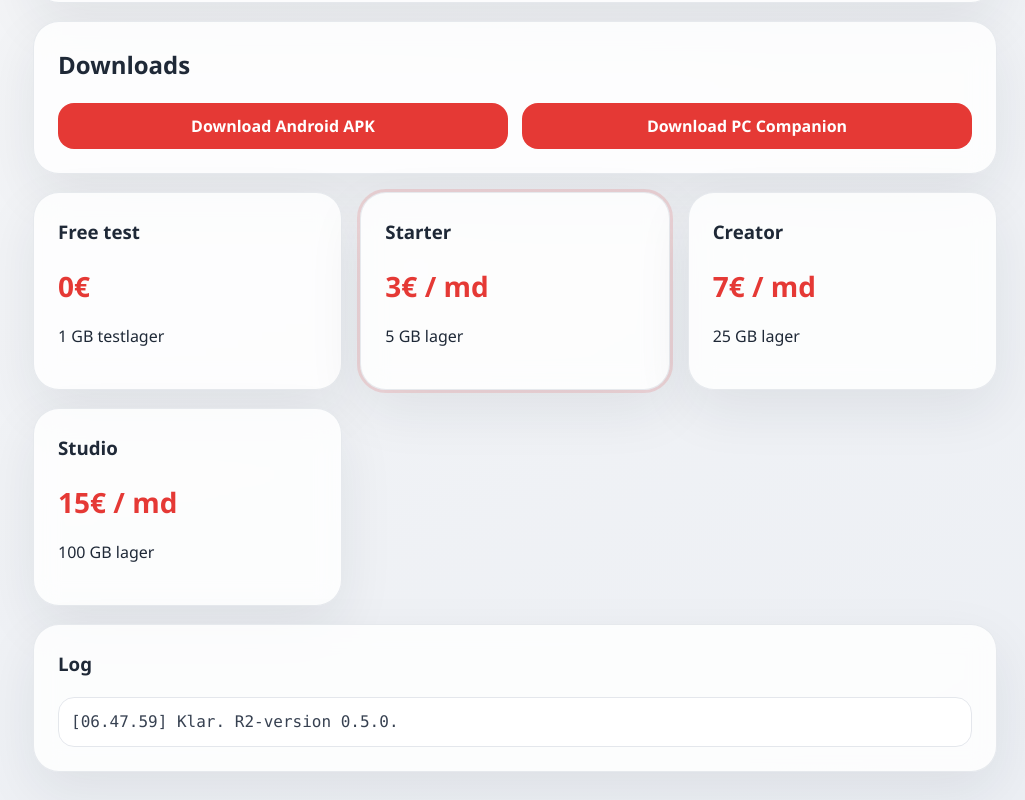
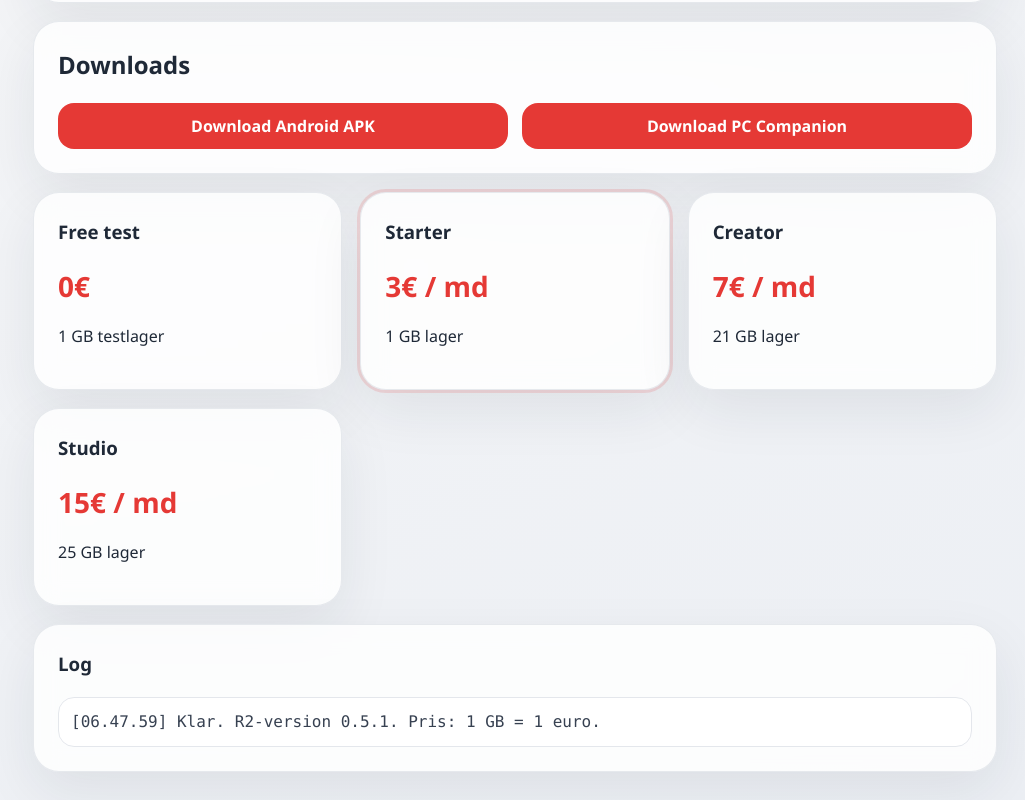
Before and after one commit to henriksadiqrassmussen/3d-storage-server, a website: page public/index.html in a window 1280 px wide. Shown: the part 1265-2065 px from the top of the page, without its empty margins (255-1280 px from the left). Drawn offline with Linux system fonts and the light colour scheme.

Commit message:
Add files via upload

```diff
--- a/public/app.js
+++ b/public/app.js
@@ -18,5 +18,5 @@ async function copyLink(id){ const base=cleanBaseUrl(); const e=email(); const l
 async function deleteFile(id){ if(!confirm('Slet filen?')) return; try{ const e=email(); await api('/api/files/'+encodeURIComponent(id)+'?email='+encodeURIComponent(e), {method:'DELETE'}); log('Fil slettet.'); getFiles(); getMe(); }catch(err){ log('FEJL slet: '+err.message); } }
 async function uploadFile(){ try{ const e=email(); if(!e) throw new Error('E-mail mangler.'); if(!selectedFile) throw new Error('Vælg en fil først.'); log('Uploader: '+selectedFile.name); const fd=new FormData(); fd.append('email',e); fd.append('file',selectedFile); const d=await api('/api/upload',{method:'POST',body:fd}); log('UPLOAD OK: '+d.file.originalName); selectedFile=null; $('fileInput').value=''; $('selectedFile').textContent='Ingen fil valgt.'; await getMe(); await getFiles(); }catch(err){ log('FEJL upload: '+err.message); } }
 
-function init(){ $('baseUrl').value=localStorage.getItem('3ds_baseUrl')||'https://www.3d-storage.org'; $('email').value=localStorage.getItem('3ds_email')||'vault1973@gmail.com'; $('btnTest').onclick=testServer; $('btnMe').onclick=getMe; $('btnFiles').onclick=getFiles; $('btnRefresh').onclick=getFiles; $('btnUpload').onclick=uploadFile; $('btnSave').onclick=()=>{cleanBaseUrl();email();log('Indstillinger gemt.');}; $('btnClear').onclick=()=>{selectedFile=null;$('fileInput').value='';$('selectedFile').textContent='Ingen fil valgt.';}; $('btnGoogle').onclick=()=>log('Google login kommer i næste OAuth-version.'); $('fileInput').onchange=(ev)=>{ selectedFile=ev.target.files[0]||null; $('selectedFile').textContent=selectedFile?`Valgt: ${selectedFile.name} (${fmt(selectedFile.size)})`:'Ingen fil valgt.'; }; document.querySelectorAll('nav a').forEach(a=>a.onclick=()=>{document.querySelectorAll('nav a').forEach(x=>x.classList.remove('active'));a.classList.add('active')}); log('Klar. R2-version 0.5.0.'); }
+function init(){ $('baseUrl').value=localStorage.getItem('3ds_baseUrl')||'https://www.3d-storage.org'; $('email').value=localStorage.getItem('3ds_email')||'vault1973@gmail.com'; $('btnTest').onclick=testServer; $('btnMe').onclick=getMe; $('btnFiles').onclick=getFiles; $('btnRefresh').onclick=getFiles; $('btnUpload').onclick=uploadFile; $('btnSave').onclick=()=>{cleanBaseUrl();email();log('Indstillinger gemt.');}; $('btnClear').onclick=()=>{selectedFile=null;$('fileInput').value='';$('selectedFile').textContent='Ingen fil valgt.';}; $('btnGoogle').onclick=()=>log('Google login kommer i næste OAuth-version.'); $('fileInput').onchange=(ev)=>{ selectedFile=ev.target.files[0]||null; $('selectedFile').textContent=selectedFile?`Valgt: ${selectedFile.name} (${fmt(selectedFile.size)})`:'Ingen fil valgt.'; }; document.querySelectorAll('nav a').forEach(a=>a.onclick=()=>{document.querySelectorAll('nav a').forEach(x=>x.classList.remove('active'));a.classList.add('active')}); log('Klar. R2-version 0.5.1. Pris: 1 GB = 1 euro.'); }
 document.addEventListener('DOMContentLoaded', init);
--- a/public/index.html
+++ b/public/index.html
@@ -78,9 +78,9 @@
 
       <section id="prices" class="grid section">
         <div class="price"><h3>Free test</h3><b>0€</b><p>1 GB testlager</p></div>
-        <div class="price hot"><h3>Starter</h3><b>3€ / md</b><p>5 GB lager</p></div>
-        <div class="price"><h3>Creator</h3><b>7€ / md</b><p>25 GB lager</p></div>
-        <div class="price"><h3>Studio</h3><b>15€ / md</b><p>100 GB lager</p></div>
+        <div class="price hot"><h3>Starter</h3><b>3€ / md</b><p>1 GB lager</p></div>
+        <div class="price"><h3>Creator</h3><b>7€ / md</b><p>21 GB lager</p></div>
+        <div class="price"><h3>Studio</h3><b>15€ / md</b><p>25 GB lager</p></div>
       </section>
 
       <section class="log card"><h3>Log</h3><div id="log"></div></section>
```
